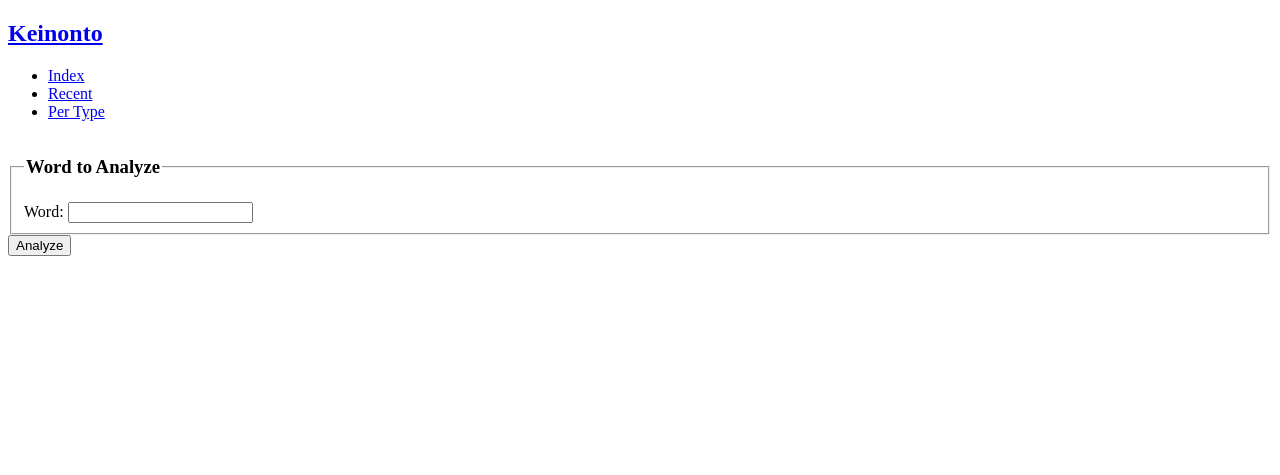
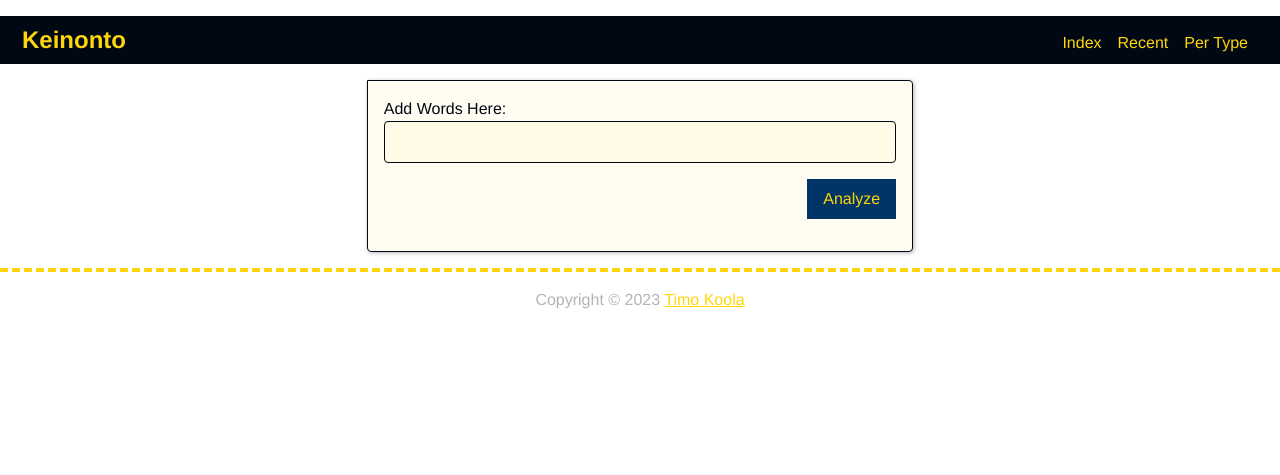
Before and after one commit to timokoola/suomieditor, a Django app: page /recent/ in a window 1280 px wide. Shown: the top 475 px of the page. Before the commit the page ends 256 px from the top, so only its background shows below. Run offline with Django 4.2, Linux system fonts and the light colour scheme; data that the repository does not hold is empty; parts of the project's set-up code (start-up, migrations or seed data) failed here and were passed over.

Commit message:
feat: add styling everywhere

```diff
--- a/suomieditor/editor/templates/editor/recent.html
+++ b/suomieditor/editor/templates/editor/recent.html
@@ -1,9 +1,13 @@
 <!DOCTYPE html>
 <html lang="en">
     <head>
+        {% load static %}
+
         <meta charset="UTF-8">
         <meta http-equiv="X-UA-Compatible" content="IE=edge">
         <meta name="viewport" content="width=device-width, initial-scale=1.0">
+        <link rel="stylesheet" href="{% static 'editor/reset.css' %}">
+        <link rel="stylesheet" href="{% static 'editor/style.css' %}">
         <title>Recent Additions</title>
     </head>
     <body>
@@ -13,19 +17,16 @@
             <section>
                 <form action="{% url 'editor:analyze' %}" method="post">
                     {% csrf_token %}
-                    <fieldset>
-                        <legend>
-                            <h3>Word to Analyze</h3>
-                        </legend>
                     {% if error_message %}
                         <p>
                             <strong>{{ error_message }}</strong>
                         </p>
                     {% endif %}
-                        <label for="word">Word:</label>
+                    <label for="word">Add Words Here:</label>
                     <input type="text" name="word" id="word">
-                    </fieldset>
+                    <div class="button_parent">
                         <input type="submit" value="Analyze">
+                    </div>
                 </section>
                 {% if word_forms %}
                     <section>
@@ -40,5 +41,6 @@
                     </section>
                 {% endif %}
             </main>
+            {% include 'editor/footer.html' %}
         </body>
     </html>
```
Also changed, not shown: suomieditor/editor/templates/editor/by_type_list.html (+8 -7 lines). Lines whose indentation alone changed are shown as unchanged.
